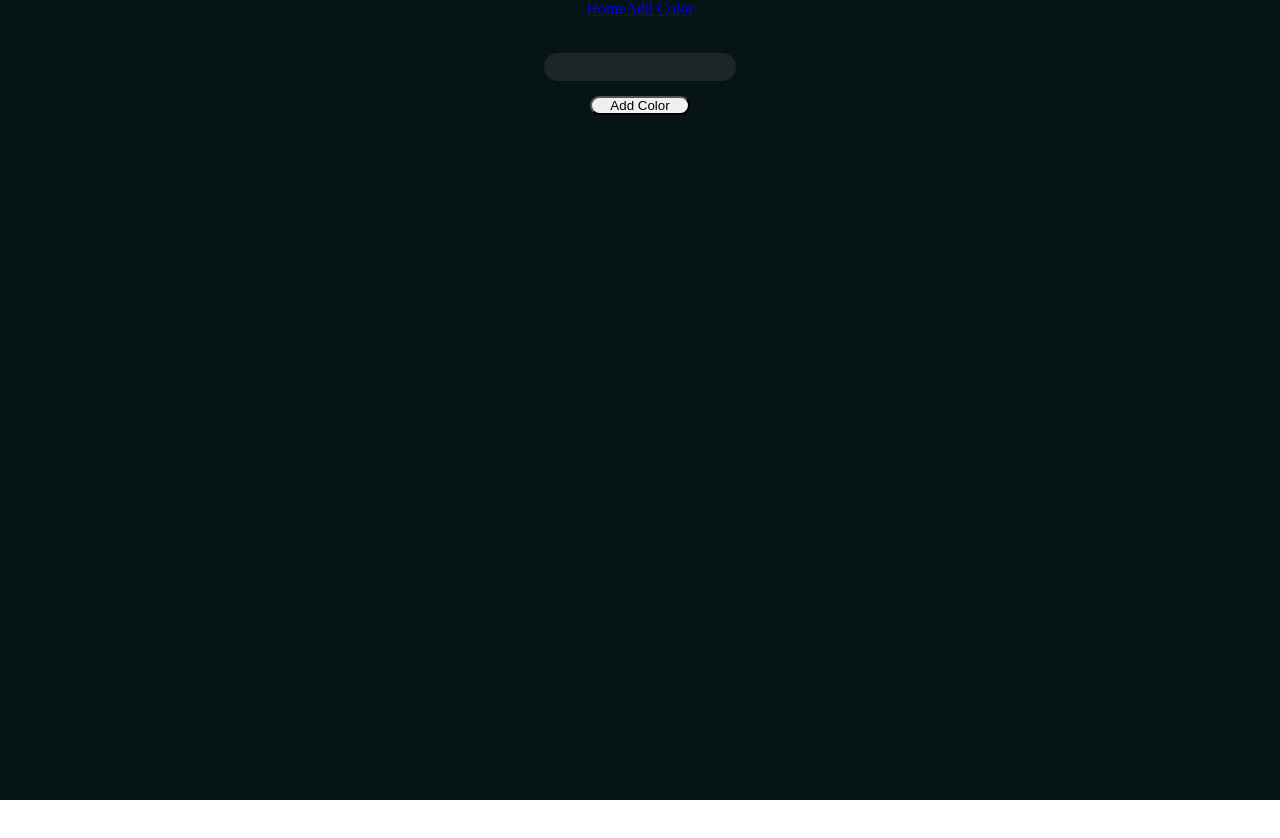
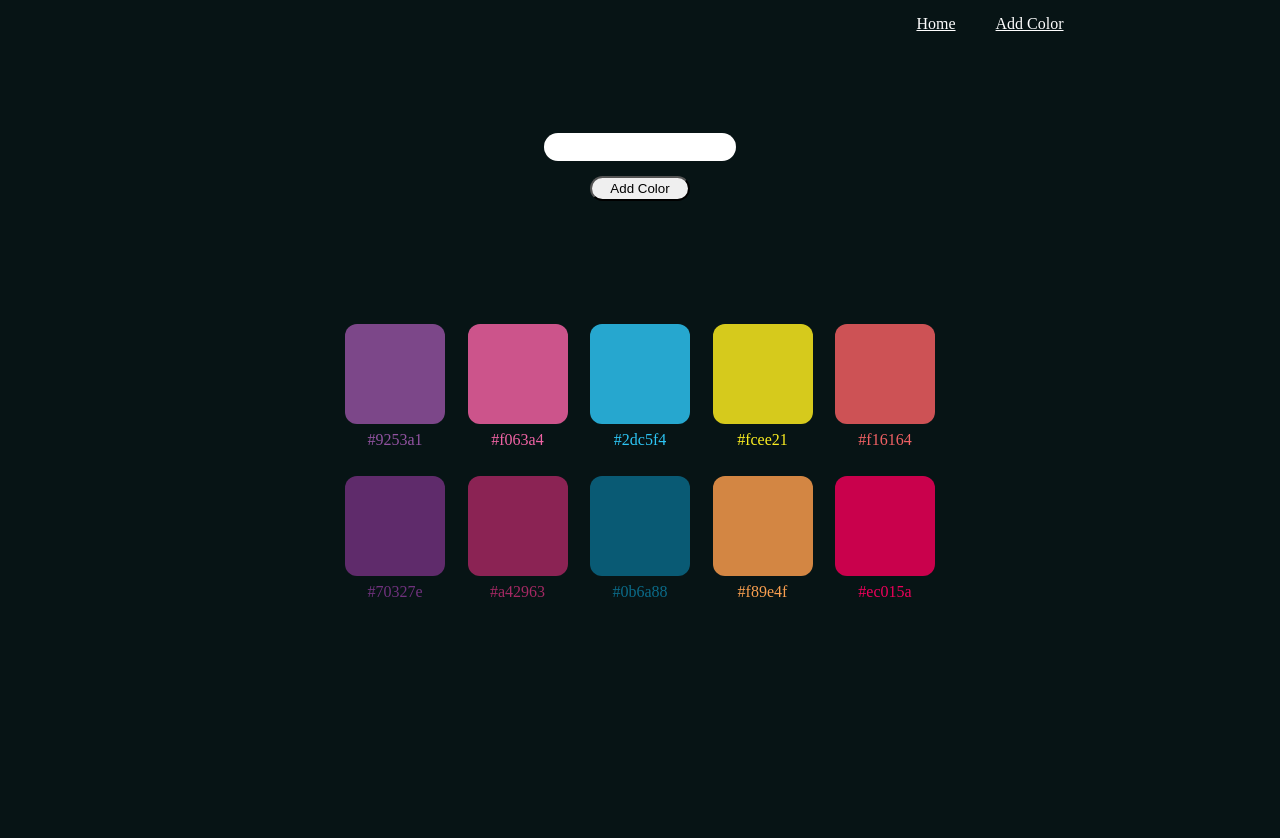
Before and after one commit to samclynch/Phase-2-Project, a React (Create React App) app in the folder color-pallet-project/: page /add in a window 1280 px wide. Shown: the top 838 px of the page. Before the commit the page ends 800 px from the top, so only its background shows below. Built offline with nearby package versions, Linux system fonts and the light colour scheme; data requests are answered from the project's data file.

Commit message:
final touches

```diff
--- a/color-pallet-project/db.json
+++ b/color-pallet-project/db.json
@@ -39,14 +39,6 @@
     {
       "name": "#ec015a",
       "id": 10
-    },
-    {
-      "name": "#161514 ",
-      "id": 11
-    },
-    {
-      "name": "",
-      "id": 12
     }
   ]
 }
--- a/color-pallet-project/src/AddColorForm.js
+++ b/color-pallet-project/src/AddColorForm.js
@@ -1,6 +1,7 @@
 import React, { useState } from "react";
+import ColorPalleteItems from "./ColorPalleteItems";
 
-function AddColorForm({ addColor }) {
+function AddColorForm({ addColor,colors, searchTerm, background,setBackground }) {
     const [formData, setFormData] = useState({
         name: "",
         id: ""
@@ -17,15 +18,16 @@ function AddColorForm({ addColor }) {
     };
 
     return (
-        <div style={{textAlign:"center"}} >
+        <div style={{textAlign:"center", paddingTop:"100px"}} >
             <form  onSubmit={onSubmit} >
                 <div>
                     <input type="text" name="name" onChange={handleChange} className="hi"/>
                 </div>
-                <button type="submit" style={{margin:"15px", borderRadius:"60px" , width:"100px", height:"px", cursor: "pointer"}}>
+                <button type="submit" style={{margin:"15px", borderRadius:"60px" , width:"100px", height:"25px", cursor: "pointer"}}>
                     Add Color
                 </button>
             </form>
+            <ColorPalleteItems colors={colors} searchTerm={searchTerm} background={background} setBackground={setBackground} />
         </div>
     );
 }
--- a/color-pallet-project/src/App.css
+++ b/color-pallet-project/src/App.css
@@ -29,6 +29,7 @@ h1 {
   display: flex;
   justify-content: space-between;
   flex-wrap: wrap;
+  padding-bottom: 300px;
 }
 
 .container .card {
@@ -49,7 +50,7 @@ h1 {
   cursor: pointer;
 }
 
-.button {
+/* .button {
   padding: 0.75rem;
   border: none;
   font: inherit;
@@ -61,7 +62,7 @@ h1 {
   border: 2px solid var(--dark-turquoise);
   transition: background-color 0.2s;
   line-height: 1;
-}
+} */
 .hi{
   text-align: center;
   color: #fff;
@@ -87,8 +88,8 @@ text-align: center;
   border: none;
   width: 15%;
   outline: none;
-  color: white;
+  color: black;
   padding: 0.5em;
   border-radius: 18px;
-  background: #7c7c7c2b;
+  background: white;
 }
--- a/color-pallet-project/src/App.js
+++ b/color-pallet-project/src/App.js
@@ -6,8 +6,7 @@ import Search from './Search';
 import {
   BrowserRouter as Router,
   Switch,
-  Route,
-  NavLink
+  Route
 } from "react-router-dom";
 import NavBar from './NavBar';
 
@@ -51,7 +50,7 @@ function App() {
             <ColorPalleteItems colors={colors} searchTerm={searchTerm} background={background} setBackground={setBackground} />
           </Route>
           <Route path="/add">
-            <AddColorForm addColor={addColor} />
+            <AddColorForm addColor={addColor} colors={colors} searchTerm={searchTerm} background={background} setBackground={setBackground} />
           </Route>
         </Switch>
       </Router>
--- a/color-pallet-project/src/ColorPalleteItems.js
+++ b/color-pallet-project/src/ColorPalleteItems.js
@@ -19,7 +19,7 @@ function ColorPalleteItems({ colors, searchTerm, background, setBackground}) {
 
     return (
         <div className='meow'style={{ background: background }}>
-            {current !== null && <h1> Copied {current}</h1>}
+            {current !== null && <h1 style={{ paddingTop:""}}> Copied {current}</h1>}
             <div className="container">
             {crToShow.map((color) => (
                     <div key={color.name} className="card">
--- a/color-pallet-project/src/NavBar.js
+++ b/color-pallet-project/src/NavBar.js
@@ -3,9 +3,11 @@ import { NavLink } from "react-router-dom";
 
 function NavBar() {
     return (
-        <nav style={{ marginBottom: "35px"}} >
-            <NavLink exact to="/">Home</NavLink>
-            <NavLink exact to="/add">Add Color</NavLink>
+        <nav>
+            <div style={{marginLeft:"700px", paddingTop:'15px'}} >
+            <NavLink style={{marginRight:"40px", color:"white"}} exact to="/">Home</NavLink>
+            <NavLink style={{color:"white"}} exact to="/add">Add Color</NavLink>
+            </div>
         </nav>
     )
 }
--- a/color-pallet-project/src/Search.js
+++ b/color-pallet-project/src/Search.js
@@ -2,7 +2,7 @@ import React from "react";
 
 function Search({ setSearchTerm }) {
     return (
-        <div >
+        <div style={{paddingTop:"100px"}}>
             <input className="hi"
                 type="text"
                 placeholder="Search for a Color"
```
